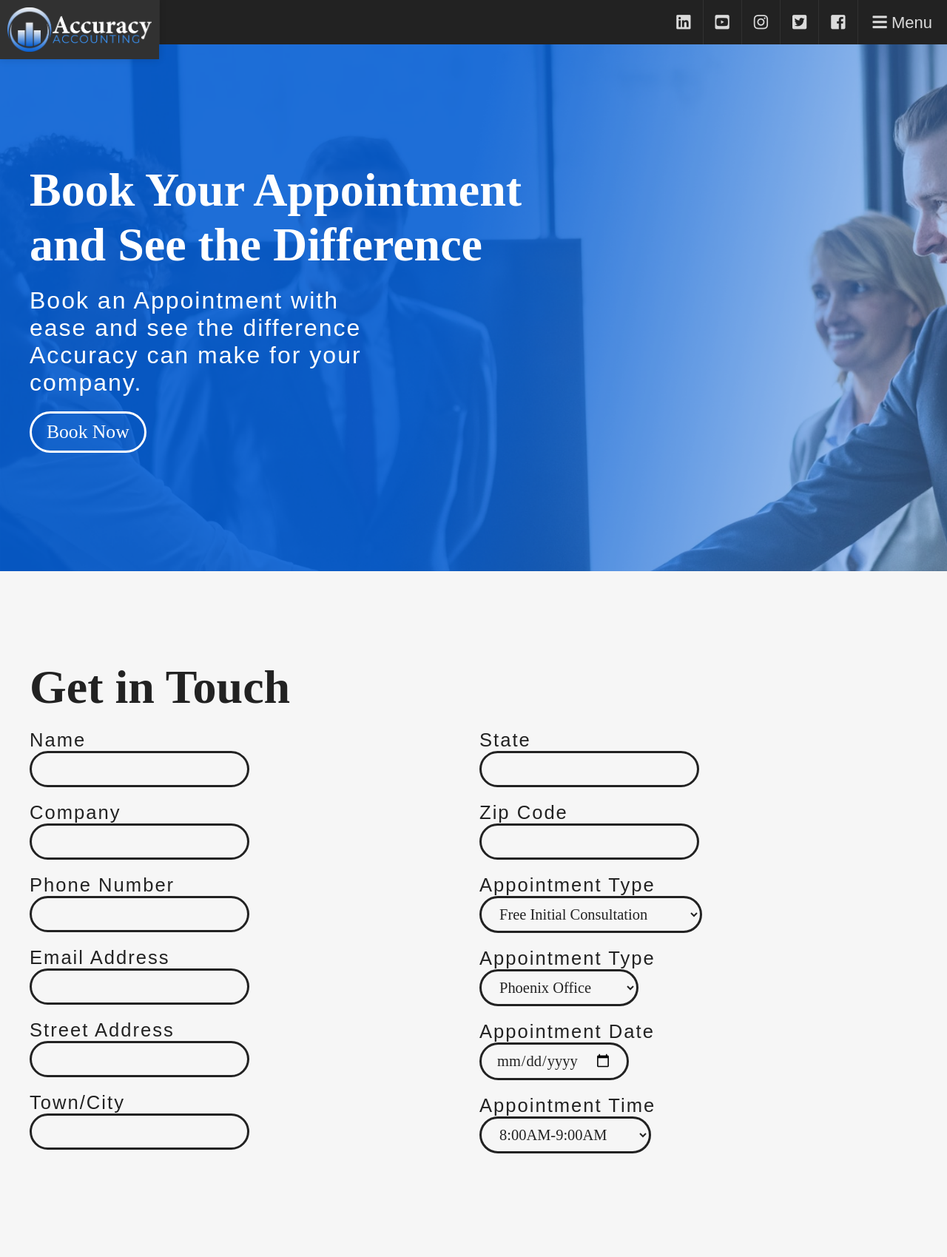
After one commit to CWilliams007/accuracy-accounting-fbla, a PHP site: page /booking.html in a window 1280 px wide. The commit adds this page. Shown: the whole page at 74% size. Run offline with PHP 8.4, Linux system fonts and the light colour scheme; some libraries are stand-ins or nearby versions; some web fonts are replaced.

Commit message:
Added Booking Page
Added basic outline and page structure for booking.html. Added simple CSS to help better format labels and inputs.

```diff
--- /dev/null
+++ b/booking.html
@@ -0,0 +1,202 @@
+<!DOCTYPE html>
+<html>
+
+<head>
+    <meta charset="utf-8" />
+    <meta http-equiv="X-UA-Compatible" content="IE=edge">
+    <title>Page Title</title>
+    <meta name="viewport" content="width=device-width, initial-scale=1">
+    <!-- Regular Base Fonts -->
+    <link rel="stylesheet" href="https://use.typekit.net/czs7dul.css">
+    <!-- Font Awesome -->
+    <link rel="stylesheet" href="https://use.fontawesome.com/releases/v5.6.3/css/all.css" integrity="sha384-UHRtZLI+pbxtHCWp1t77Bi1L4ZtiqrqD80Kn4Z8NTSRyMA2Fd33n5dQ8lWUE00s/"
+        crossorigin="anonymous">
+    <!-- Main Stylesheet -->
+    <link rel="stylesheet" type="text/css" media="screen" href="main.css" />
+    <!-- Navigation JS -->
+    <script src="navigation.js"></script>
+    <!-- Quote Calculator JS -->
+    <script src="quote.js"></script>
+     <!-- Animate on Scroll -->
+     <link href="https://unpkg.com/aos@2.3.1/dist/aos.css" rel="stylesheet">
+    <!-- Animate On Scroll JS -->
+    <script src="https://unpkg.com/aos@2.3.1/dist/aos.js"></script>
+</head>
+
+<body onresize="closeNav()">
+
+    <div id="mySidenav" class="sidenav">
+        <a href="javascript:void(0)" class="closebtn" onclick="closeNav()">&times;</a>
+        <a href="#">Home</a>
+        <a href="#">About</a>
+        <a href="#">Services</a>
+        <a href="#">Team</a>
+        <a href="#">Plans</a>
+        <a href="#">Contact</a>
+        <a href="#">FAQ</a>
+        <a href="#" class="social" id="facebook"><i class="fab fa-facebook-square"></i></a>
+        <a href="#" class="social" id="twitter"><i class="fab fa-twitter-square"></i></a>
+        <a href="#" class="social" id="instagram"><i class="fab fa-instagram"></i></a>
+        <a href="#" class="social" id="youtube"><i class="fab fa-youtube-square"></i></a>
+        <a href="#" class="social" id="linkedin"><i class="fab fa-linkedin"></i></a>
+    </div>
+
+    <nav id="navbar">
+        <a href="#" id="image"><img src="top_logo.png" alt=""></a>
+        <div id="desktop">
+            <a href="#">Home</a>
+            <a href="#">About</a>
+            <a href="#">Services</a>
+            <a href="#">Team</a>
+            <a href="#">Plans</a>
+            <a href="#">Contact</a>
+            <a href="#">FAQ</a>
+        </div>
+        <span onclick="openNav()"><i class="fas fa-bars"></i> Menu</span>
+        <div id="social">
+            <a href="#" class="social" id="facebook"><i class="fab fa-facebook-square"></i></a>
+            <a href="#" class="social" id="twitter"><i class="fab fa-twitter-square"></i></a>
+            <a href="#" class="social" id="instagram"><i class="fab fa-instagram"></i></a>
+            <a href="#" class="social" id="youtube"><i class="fab fa-youtube-square"></i></a>
+            <a href="#" class="social" id="linkedin"><i class="fab fa-linkedin"></i></a>
+        </div>
+    </nav>
+
+    <header>
+        <div class="spacer">
+        </div>
+        <div class="wrapper">
+            <div class="container" data-aos="fade-right">
+                <h1>Book Your Appointment<br>
+                    and See the Difference</h1>
+                <h2>Book an Appointment with ease and see the difference Accuracy can make for your company.</h2>
+                <a href="#">Book Now</a>
+            </div>
+        </div>
+        <div class="spacer">
+        </div>
+    </header>
+
+    <article>
+        <div class="spacer">
+        </div>
+        <div class="wrapper">
+            <div class="container">
+                <div>
+                    <h1>Get in Touch</h1>
+                    <form action="" id="book">
+                        <p>
+                           <label for="">Name</label>
+                        <input type="text">
+                        </p>
+                        <p>
+                          <label for="">Company</label>
+                        <input type="text">
+                        </p>
+                        <p>
+                          <label for="">Phone Number</label>
+                        <input type="text">
+                        </p>
+                        <p>
+                          <label for="">Email Address</label>
+                        <input type="text">
+                        </p>
+                        <p>
+                          <label for="">Street Address</label>
+                        <input type="text">
+                        </p>
+                        <p>
+                          <label for="">Town/City</label>
+                        <input type="text">
+                        </p>
+                        <p>
+                           <label for="">State</label>
+                        <input type="text">
+                        </p>
+                        <p>
+                          <label for="">Zip Code</label>
+                        <input type="text">
+                        </p>
+                       <p>
+                           <label for="">Appointment Type</label>
+                        <select name="" id="">
+                          <option value="">Free Initial Consultation</option>
+                          <option value="">Bookkeeping Review</option>
+                          <option value="">Tax Prep/Filing</option>
+                          <option value="">Report Creation</option>
+                          <option value="">Audit Review</option>
+                          <option value="">Payroll Setup</option>
+                          <option value="">Finance Consultation</option>
+                          <option value="">Business Legal Consultation</option>
+                        </select>
+                       </p>
+                       <p>
+                          <label for="">Appointment Type</label>
+                        <select name="" id="">
+                          <option value="">Phoenix Office</option>
+                          <option value="">Tuscon Office</option>
+                          <option value="">Las Vegas Office</option>
+                          <option value="">Video Conference</option>
+                          <option value="">Tele Conference</option>
+                        </select>
+                       </p>
+                        <p>
+                          <label for="">Appointment Date</label>
+                        <input type="date">
+                        </p>
+                       <p>
+                         <label for="">Appointment Time</label>
+                        <select name="" id="">
+                          <option value="">8:00AM-9:00AM</option>
+                          <option value="">9:00AM-10:00AM</option>
+                          <option value="">10:00AM-11:00AM</option>
+                          <option value="">11:00AM-12:00PM</option>
+                          <option value="">12:00PM-1:00PM</option>
+                          <option value="">1:00PM-2:00PM</option>
+                          <option value="">2:00PM-3:00PM</option>
+                          <option value="">3:00PM-4:00PM</option>
+                          <option value="">4:00PM-5:00PM</option>
+                          <option value="">5:00PM-6:00PM</option>
+                        </select>
+                       </p>
+
+
+
+                    </form>
+                </div>
+            </div>
+        </div>
+        <div class="spacer">
+        </div>
+    </article>
+
+
+
+
+    <script>
+        AOS.init();
+    </script>
+
+</body>
+</html>
+
+
+<!-- Attributions -->
+<!-- <div>Icons made by <a href="https://www.flaticon.com/authors/wichaiwi" title="Wichai.wi">Wichai.wi</a> from <a href="https://www.flaticon.com/" 			    title="Flaticon">www.flaticon.com</a> is licensed by <a href="http://creativecommons.org/licenses/by/3.0/" 			    title="Creative Commons BY 3.0" target="_blank">CC 3.0 BY</a></div>
+
+<div>Icons made by <a href="https://www.flaticon.com/authors/becris" title="Becris">Becris</a> from <a href="https://www.flaticon.com/" 			    title="Flaticon">www.flaticon.com</a> is licensed by <a href="http://creativecommons.org/licenses/by/3.0/" 			    title="Creative Commons BY 3.0" target="_blank">CC 3.0 BY</a></div>
+
+<div>Icons made by <a href="https://www.freepik.com/" title="Freepik">Freepik</a> from <a href="https://www.flaticon.com/" 			    title="Flaticon">www.flaticon.com</a> is licensed by <a href="http://creativecommons.org/licenses/by/3.0/" 			    title="Creative Commons BY 3.0" target="_blank">CC 3.0 BY</a></div>
+
+<div>Icons made by <a href="https://www.flaticon.com/authors/pause08" title="Pause08">Pause08</a> from <a href="https://www.flaticon.com/" 			    title="Flaticon">www.flaticon.com</a> is licensed by <a href="http://creativecommons.org/licenses/by/3.0/" 			    title="Creative Commons BY 3.0" target="_blank">CC 3.0 BY</a></div>
+
+<div>Icons made by <a href="https://www.flaticon.com/authors/monkik" title="monkik">monkik</a> from <a href="https://www.flaticon.com/" 			    title="Flaticon">www.flaticon.com</a> is licensed by <a href="http://creativecommons.org/licenses/by/3.0/" 			    title="Creative Commons BY 3.0" target="_blank">CC 3.0 BY</a></div>
+
+<div>Icons made by <a href="https://www.flaticon.com/authors/zlatko-najdenovski" title="Zlatko Najdenovski">Zlatko Najdenovski</a> from <a href="https://www.flaticon.com/" 			    title="Flaticon">www.flaticon.com</a> is licensed by <a href="http://creativecommons.org/licenses/by/3.0/" 			    title="Creative Commons BY 3.0" target="_blank">CC 3.0 BY</a></div>
+
+<div>Icons made by <a href="https://www.freepik.com/" title="Freepik">Freepik</a> from <a href="https://www.flaticon.com/" 			    title="Flaticon">www.flaticon.com</a> is licensed by <a href="http://creativecommons.org/licenses/by/3.0/" 			    title="Creative Commons BY 3.0" target="_blank">CC 3.0 BY</a></div>
+
+<div>Icons made by <a href="https://www.flaticon.com/authors/smashicons" title="Smashicons">Smashicons</a> from <a href="https://www.flaticon.com/" 			    title="Flaticon">www.flaticon.com</a> is licensed by <a href="http://creativecommons.org/licenses/by/3.0/" 			    title="Creative Commons BY 3.0" target="_blank">CC 3.0 BY</a></div>
+
+<div>Icons made by <a href="https://www.flaticon.com/authors/smashicons" title="Smashicons">Smashicons</a> from <a href="https://www.flaticon.com/" 			    title="Flaticon">www.flaticon.com</a> is licensed by <a href="http://creativecommons.org/licenses/by/3.0/" 			    title="Creative Commons BY 3.0" target="_blank">CC 3.0 BY</a></div>
+-->
--- a/main.css
+++ b/main.css
@@ -608,7 +608,25 @@ article p {
 
 
 /* Form Styles */
+
+form#book {
+    columns: 2;
+}
+
 form input {
+    display: inline-block;
+    font-family: mrs-eaves-xl-serif-narrow, serif;
+    color: rgb(34, 34, 34);
+    font-size: .8em;
+    margin: 0;
+    padding: 10px 20px;
+    text-decoration: none;
+    border: 3px rgb(34, 34, 34) solid;
+    border-radius: 40px;
+    background: rgb(246, 246, 246);
+}
+
+form select {
     display: inline-block;
     font-family: mrs-eaves-xl-serif-narrow, serif;
     color: rgb(34, 34, 34);
@@ -663,7 +681,7 @@ form button:hover {
 }
 
 form label {
-    display: inline-block;
+    display: block;
     min-width: 80px;
 }
 
```
